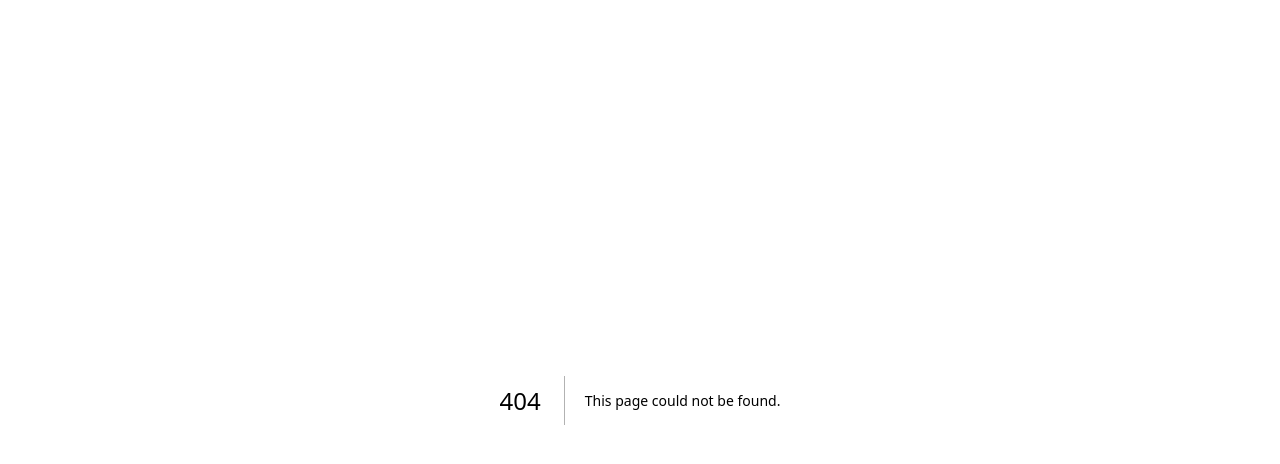
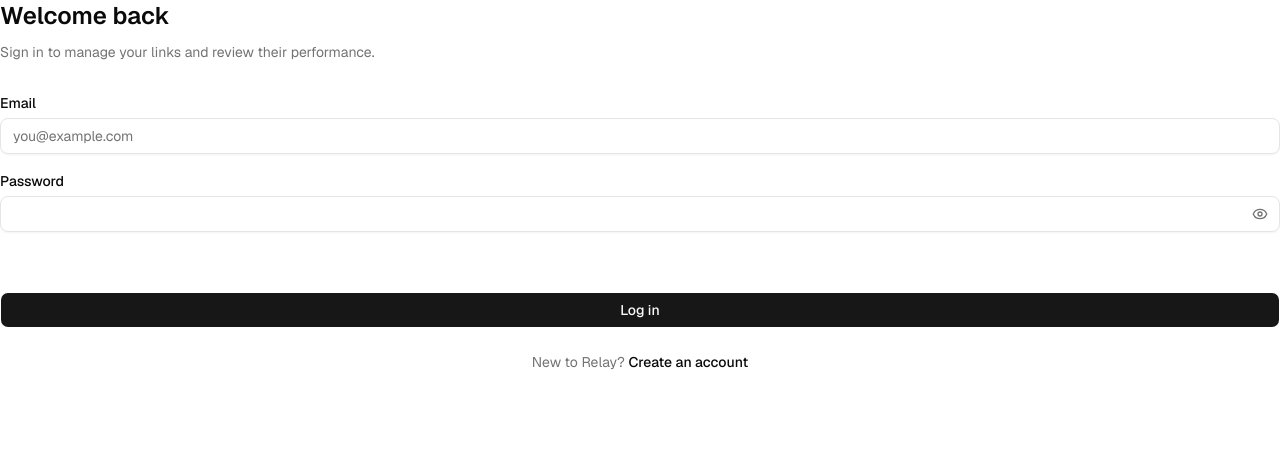
Before and after one commit to tapadar13/url-shortener, a Next.js app in the folder apps/web/: page /login in a window 1280 px wide. Before the commit this address had no page. Shown: the top 464 px of the page. Built offline with nearby package versions, Linux system fonts and the light colour scheme.

Commit message:
feat: create LoginPage component for user authentication with metadata for SEO

```diff
--- /dev/null
+++ b/apps/web/src/app/(auth)/login/page.tsx
@@ -0,0 +1,12 @@
+import type { Metadata } from "next"
+
+import { AuthForm } from "@/components/auth/auth-form"
+
+export const metadata: Metadata = {
+  title: "Log in",
+  description: "Log in to your Relay link workspace.",
+}
+
+export default function LoginPage() {
+  return <AuthForm mode="login" />
+}
```
